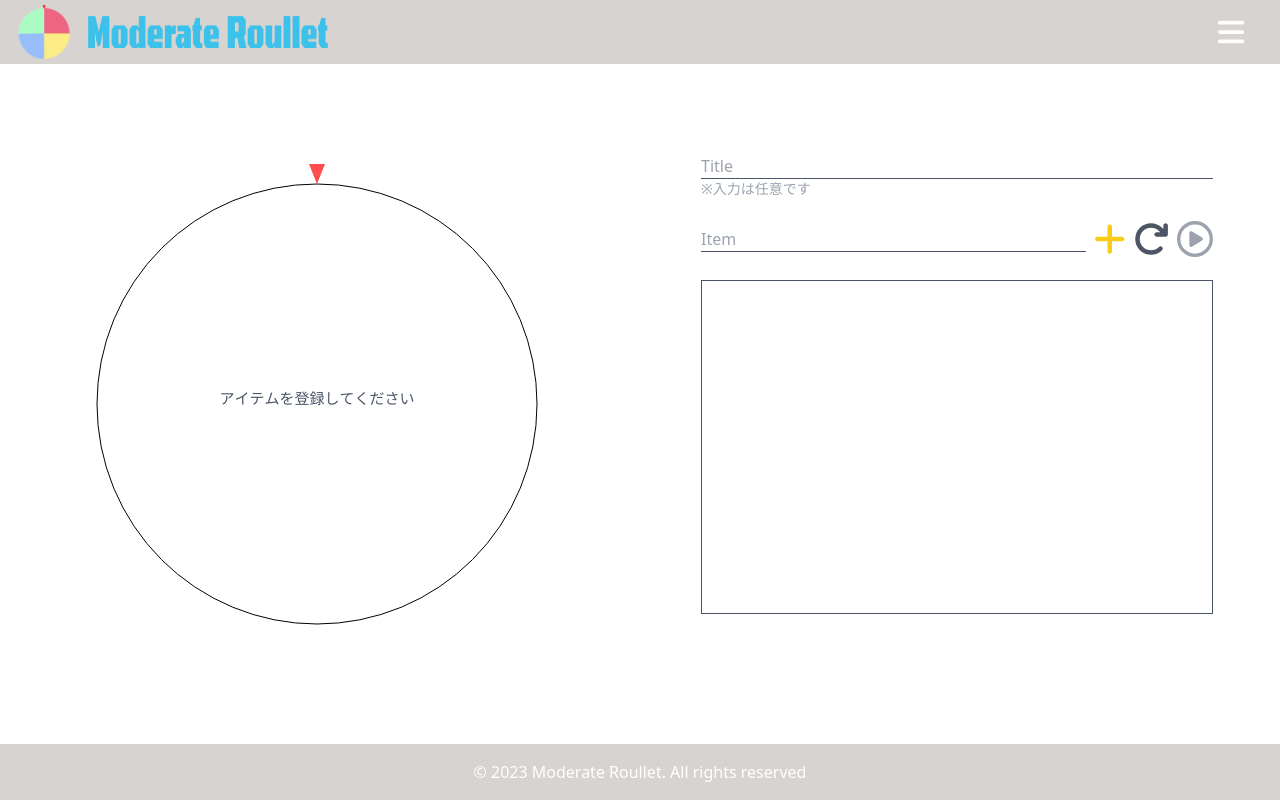
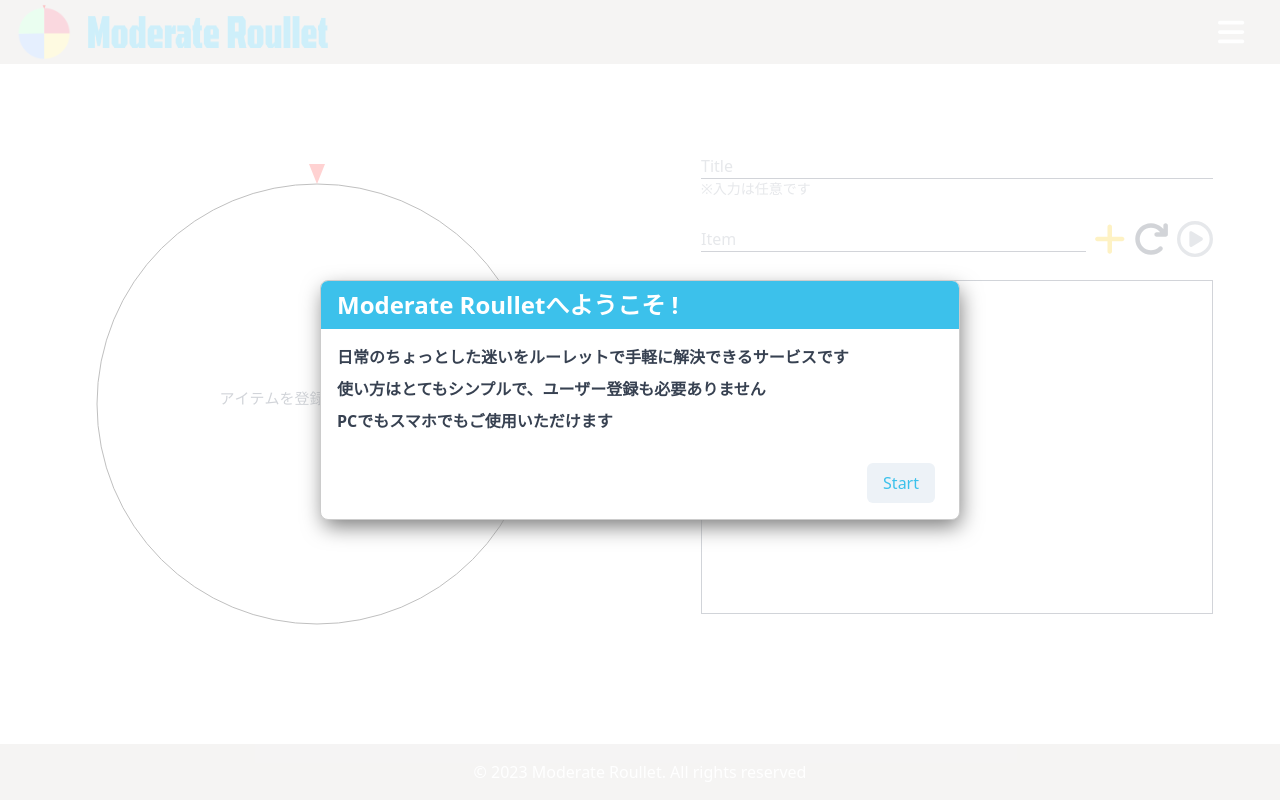
Before and after one commit to hattoriryuki/moderate-roulette-for-react, a React (Create React App) app: page / in a window 1280 px wide. Built offline with nearby package versions, Linux system fonts and the light colour scheme.

Commit message:
feat: 初期画面モーダルのレイアウトを追加

```diff
--- /dev/null
+++ b/src/components/organisms/modal/SecondaryModal.tsx
@@ -0,0 +1,47 @@
+import { FC, memo, useState } from "react";
+import Modal from "react-modal";
+
+const customStyles = {
+  content: {
+    top: "50%",
+    left: "50%",
+    transform: "translate(-50%, -50%)",
+    width: "50%",
+    height: "30%",
+    borderRadius: "8px",
+    padding: 0,
+    boxShadow: "2px 8px 21px -2px #777777",
+  },
+};
+
+export const SecondaryModal: FC = memo(() => {
+  const [isOpen, setIsOpen] = useState(true);
+
+  const onCloseModal = () => setIsOpen(false);
+
+  Modal.setAppElement("body");
+  return (
+    <Modal isOpen={isOpen} onRequestClose={onCloseModal} style={customStyles}>
+      <div>
+        <header className="h-12 px-4 py-2 bg-[#3CC1EB] text-white text-2xl font-black">
+          Moderate Roulletへようこそ !
+        </header>
+        <div className="flex items-center p-4 text-gray-700 font-semibold">
+          <ul>
+            <li className="mb-2">日常のちょっとした迷いをルーレットで手軽に解決できるサービスです</li>
+            <li className="mb-2">使い方はとてもシンプルで、ユーザー登録も必要ありません</li>
+            <li className="mb-2">PCでもスマホでもご使用いただけます</li>
+          </ul>
+        </div>
+        <footer className="flex justify-end absolute bottom-0 right-0 items-center py-4 px-6">
+          <button
+            className="px-4 bg-[#EDF2F7] text-[#3CC1EB] leading-10 rounded-md hover:bg-[#E2E8F0] active:bg-[#CBD5E0]"
+            onClick={onCloseModal}
+          >
+            Start
+          </button>
+        </footer>
+      </div>
+    </Modal>
+  );
+});
--- a/src/components/pages/Top.tsx
+++ b/src/components/pages/Top.tsx
@@ -22,6 +22,7 @@ import { RoulletResultModal } from "../organisms/modal/RoulletResultModal";
 import { useRunRoullet } from "../../hooks/useControlRoullet";
 import { useAddItem } from "../../hooks/useAddItem";
 import { PrimaryInput } from "../atoms/PrimaryInput";
+import { SecondaryModal } from "../organisms/modal/SecondaryModal";
 
 export const Top: FC = memo(() => {
   const [canvasObject, setCanvasObject] = useState<HTMLCanvasElement | null>(
@@ -81,6 +82,7 @@ export const Top: FC = memo(() => {
   return (
     <>
       <RoulletResultModal flag={modalIsOpen} result={resultRef} title={titleText} />
+      <SecondaryModal />
       <div className="flex flex-col md:flex-row h-[700px] md:h-[calc(100vh_-_120px)] md:justify-around items-center overflow-y-scroll">
         <Canvas />
         <div className="flex flex-col h-full md:h-[500px] w-[90%] md:w-2/5">
```
